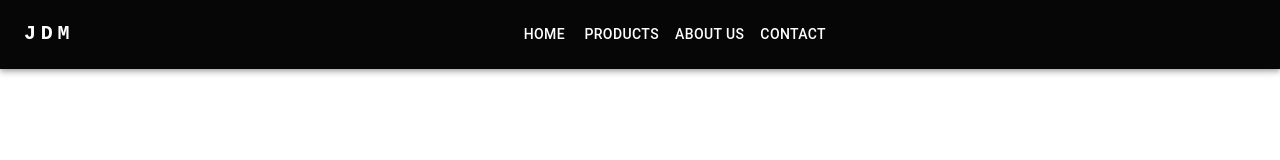
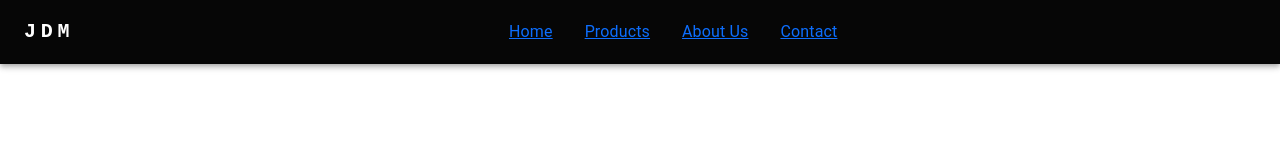
Before and after one commit to samkcrespo/auto-sales-site, a React (Create React App) app in the folder client/: page / in a window 1280 px wide. Shown: the top 160 px of the page. Built offline with nearby package versions, Linux system fonts and the light colour scheme; no server answers.

Commit message:
add navlinks to navbar

```diff
--- a/client/src/App.js
+++ b/client/src/App.js
@@ -26,6 +26,7 @@ function App() {
 
   return (
     <div className="App">
+       <ProductsContainer />
        <ThemeProvider theme={appliedTheme} />
 
      <Nav />
@@ -43,6 +44,7 @@ function App() {
 
 
       </Routes>
+
       <ContactForm />
       <Footer />
     </div>
--- a/client/src/components/Nav.js
+++ b/client/src/components/Nav.js
@@ -9,7 +9,7 @@ import MenuIcon from '@mui/icons-material/Menu';
 import Container from '@mui/material/Container';
 import Button from '@mui/material/Button';
 import MenuItem from '@mui/material/MenuItem';
-import AdbIcon from '@mui/icons-material/Adb';
+import { NavLink, useNavigate } from "react-router-dom";
 import theme from "../theme";
 import { ThemeProvider, createTheme } from "@mui/material/styles";
 
@@ -18,22 +18,18 @@ const pages = ['Home','Products', 'About Us', 'Contact'];
 function ResponsiveAppBar() {
     const appliedTheme = createTheme(theme);
   const [anchorElNav, setAnchorElNav] = React.useState(null);
-  const [anchorElUser, setAnchorElUser] = React.useState(null);
 
   const handleOpenNavMenu = (event) => {
     setAnchorElNav(event.currentTarget);
   };
-  const handleOpenUserMenu = (event) => {
-    setAnchorElUser(event.currentTarget);
-  };
+
 
   const handleCloseNavMenu = () => {
     setAnchorElNav(null);
+    console.log("clicked")
   };
 
-  const handleCloseUserMenu = () => {
-    setAnchorElUser(null);
-  };
+
 
   return (
     <Box sx={{ flexGrow: 1 }}>
@@ -90,16 +86,26 @@ function ResponsiveAppBar() {
               }}
             >
                 <MenuItem key="" onClick={handleCloseNavMenu}>
+                  <NavLink to="/">
                   <Typography textAlign="center">Home</Typography>
+                  </NavLink>
                 </MenuItem>
                  <MenuItem key="" onClick={handleCloseNavMenu}>
+                  <NavLink to="/products">
                  <Typography textAlign="center">Products</Typography>
+                 </NavLink>
                </MenuItem>
+
                 <MenuItem key="" onClick={handleCloseNavMenu}>
+                <NavLink to="/about">
                 <Typography textAlign="center">About Us</Typography>
+                </NavLink>
+
               </MenuItem>
                <MenuItem key="" onClick={handleCloseNavMenu}>
+                <NavLink to="/contact">
                <Typography textAlign="center">Contact</Typography>
+               </NavLink>
              </MenuItem>
 
             </Menu>
@@ -125,34 +131,28 @@ function ResponsiveAppBar() {
           <Box sx={{ flexGrow: 1, display: 'flex', justifyContent: 'center', alignItems: 'center' }}>
 
 
-              <Button
-                key=""
-                onClick={handleCloseNavMenu}
-                sx={{ my: 2, color: 'white', display: 'block' }}
-              >
-                Home
-              </Button>
-              <Button
-                key=""
-                onClick={handleCloseNavMenu}
-                sx={{ my: 2, color: 'white', display: 'block' }}
-              >
-                Products
-              </Button>
-              <Button
-                key=""
-                onClick={handleCloseNavMenu}
-                sx={{ my: 2, color: 'white', display: 'block' }}
-              >
-               About Us
-              </Button>
-              <Button
-                key=""
-                onClick={handleCloseNavMenu}
-                sx={{ my: 2, color: 'white', display: 'block' }}
-              >
-               Contact
-              </Button>
+          <MenuItem key="" onClick={handleCloseNavMenu}>
+                  <NavLink to="/">
+                  <Typography textAlign="center">Home</Typography>
+                  </NavLink>
+                </MenuItem>
+                 <MenuItem key="" onClick={handleCloseNavMenu}>
+                  <NavLink to="/products">
+                 <Typography textAlign="center">Products</Typography>
+                 </NavLink>
+               </MenuItem>
+
+                <MenuItem key="" onClick={handleCloseNavMenu}>
+                <NavLink to="/about">
+                <Typography textAlign="center">About Us</Typography>
+                </NavLink>
+
+              </MenuItem>
+               <MenuItem key="" onClick={handleCloseNavMenu}>
+                <NavLink to="/contact">
+               <Typography textAlign="center">Contact</Typography>
+               </NavLink>
+             </MenuItem>
 
           </Box>
 
```
